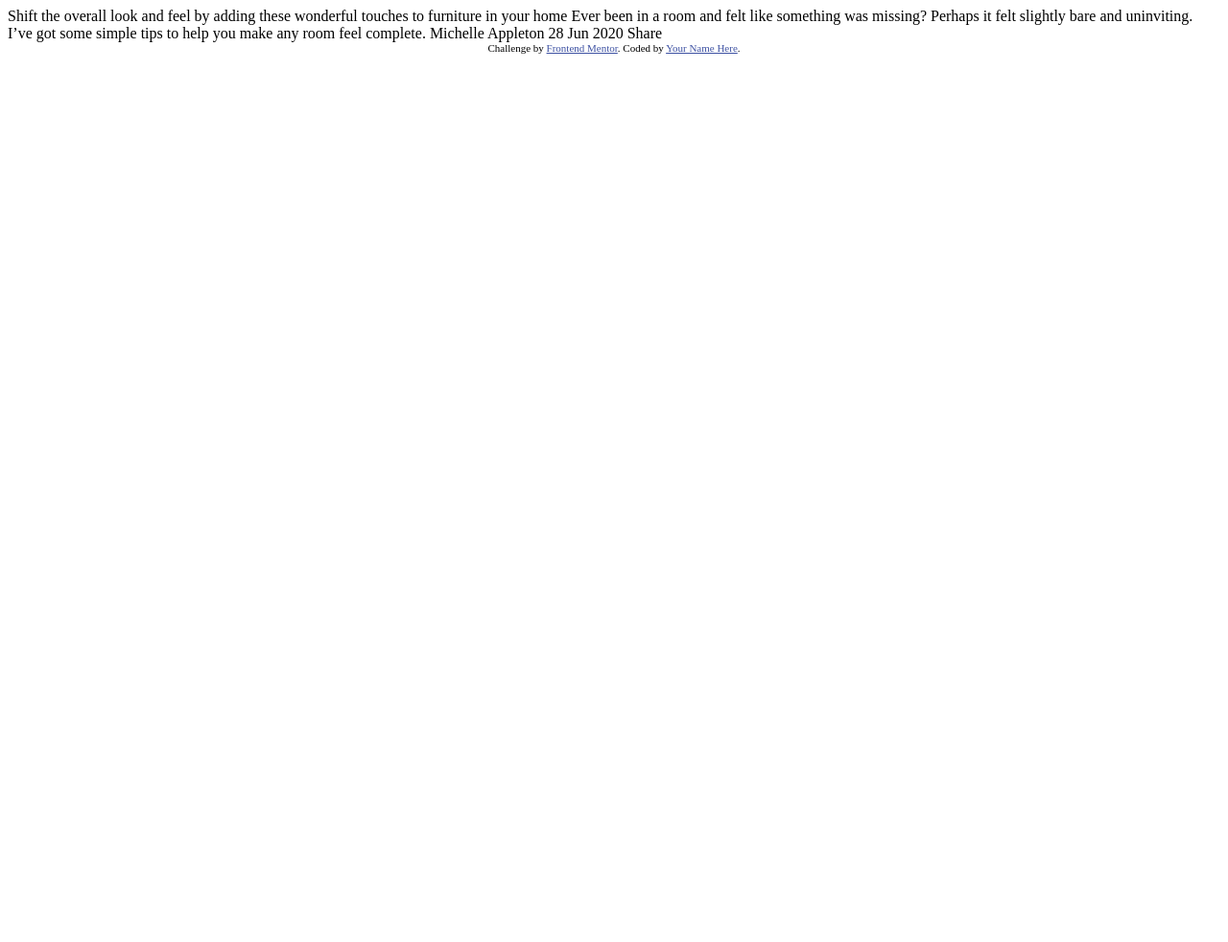
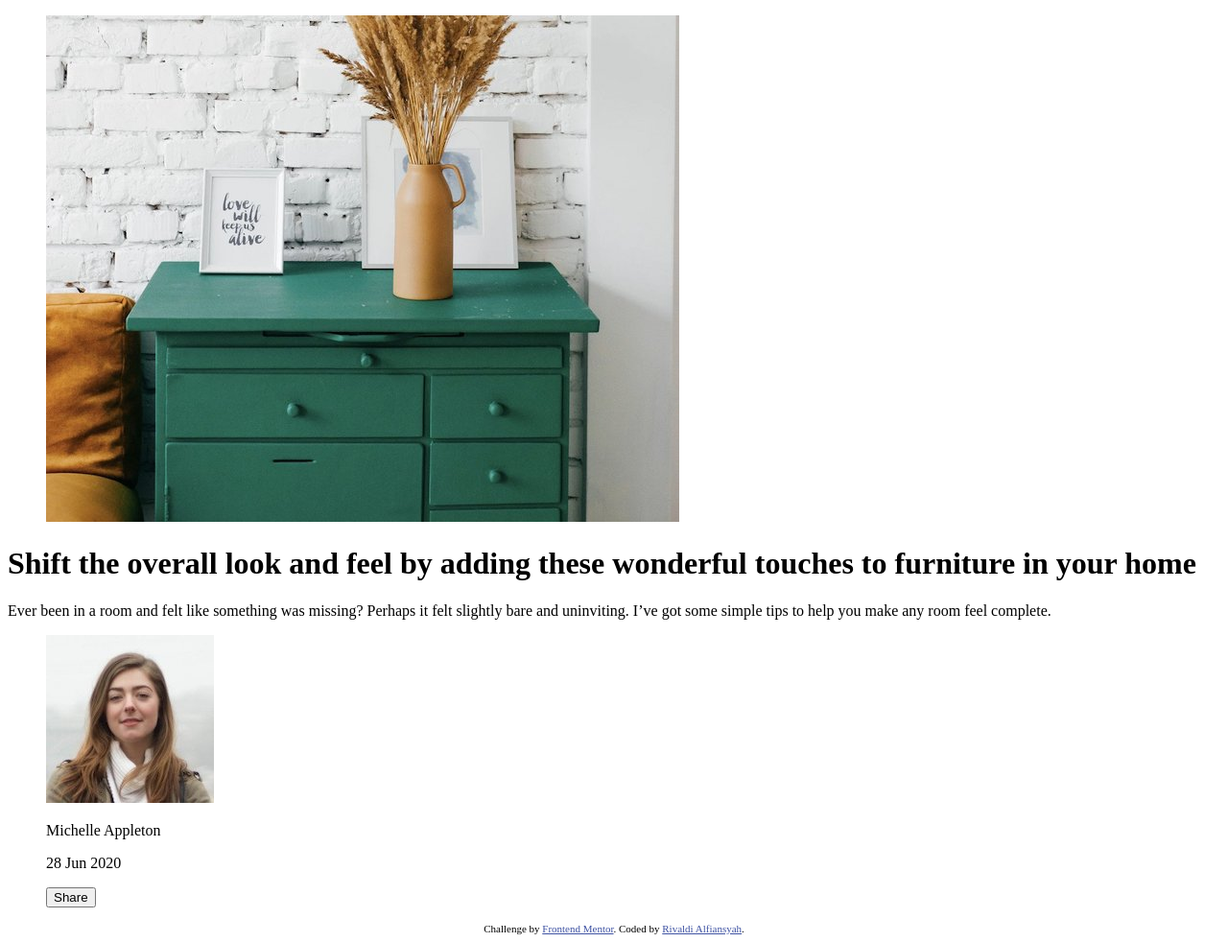
Before and after one commit to Cosaldi/FrontendMentor_article-preview-component-master, a plain HTML site: page index.html in a window 1280 px wide. Shown: the whole page at 96% size. Before the commit the page ends 800 px from the top, so only its background shows below. Drawn offline with Linux system fonts and the light colour scheme.

Commit message:
feat: add tag html

```diff
--- a/index.html
+++ b/index.html
@@ -1,8 +1,10 @@
 <!DOCTYPE html>
 <html lang="en">
+
 <head>
   <meta charset="UTF-8">
-  <meta name="viewport" content="width=device-width, initial-scale=1.0"> <!-- displays site properly based on user's device -->
+  <meta name="viewport" content="width=device-width, initial-scale=1.0">
+  <!-- displays site properly based on user's device -->
 
   <link rel="icon" type="image/png" sizes="32x32" href="./images/favicon-32x32.png">
 
@@ -10,27 +12,52 @@
 
   <!-- Feel free to remove these styles or customise in your own stylesheet 👍 -->
   <style>
-    .attribution { font-size: 11px; text-align: center; }
-    .attribution a { color: hsl(228, 45%, 44%); }
+    .attribution {
+      font-size: 11px;
+      text-align: center;
+    }
+
+    .attribution a {
+      color: hsl(228, 45%, 44%);
+    }
   </style>
 </head>
+
 <body>
 
-  Shift the overall look and feel by adding these wonderful
-  touches to furniture in your home
+  <main>
+    <article>
+      <figure>
+        <img src="images/drawers.jpg" alt="drawers">
+      </figure>
+    </article>
+    <div>
+      <header>
+        <h1>Shift the overall look and feel by adding these wonderful
+          touches to furniture in your home</h1>
+      </header>
+      <div>
+        <p>Ever been in a room and felt like something was missing? Perhaps
+          it felt slightly bare and uninviting. I’ve got some simple tips
+          to help you make any room feel complete.</p>
+        <figure>
+          <img src="/images/avatar-michelle.jpg" alt="Michelle's avatar">
+          <figcaption>
+            <p>Michelle Appleton</p>
+            <p><time datetime="2020-06-28">28 Jun 2020</time></p>
+          </figcaption>
+          <button>Share</button>
+        </figure>
+      </div>
+    </div>
+  </main>
+  <footer>
+    <div class="attribution">
+      Challenge by <a href="https://www.frontendmentor.io?ref=challenge" target="_blank">Frontend Mentor</a>.
+      Coded by <a href="#">Rivaldi Alfiansyah</a>.
+    </div>
+  </footer>
 
-  Ever been in a room and felt like something was missing? Perhaps
-  it felt slightly bare and uninviting. I’ve got some simple tips
-  to help you make any room feel complete.
+</body>
 
-  Michelle Appleton
-  28 Jun 2020
-
-  Share
-
-  <div class="attribution">
-    Challenge by <a href="https://www.frontendmentor.io?ref=challenge" target="_blank">Frontend Mentor</a>.
-    Coded by <a href="#">Your Name Here</a>.
-  </div>
-</body>
 </html>
```
